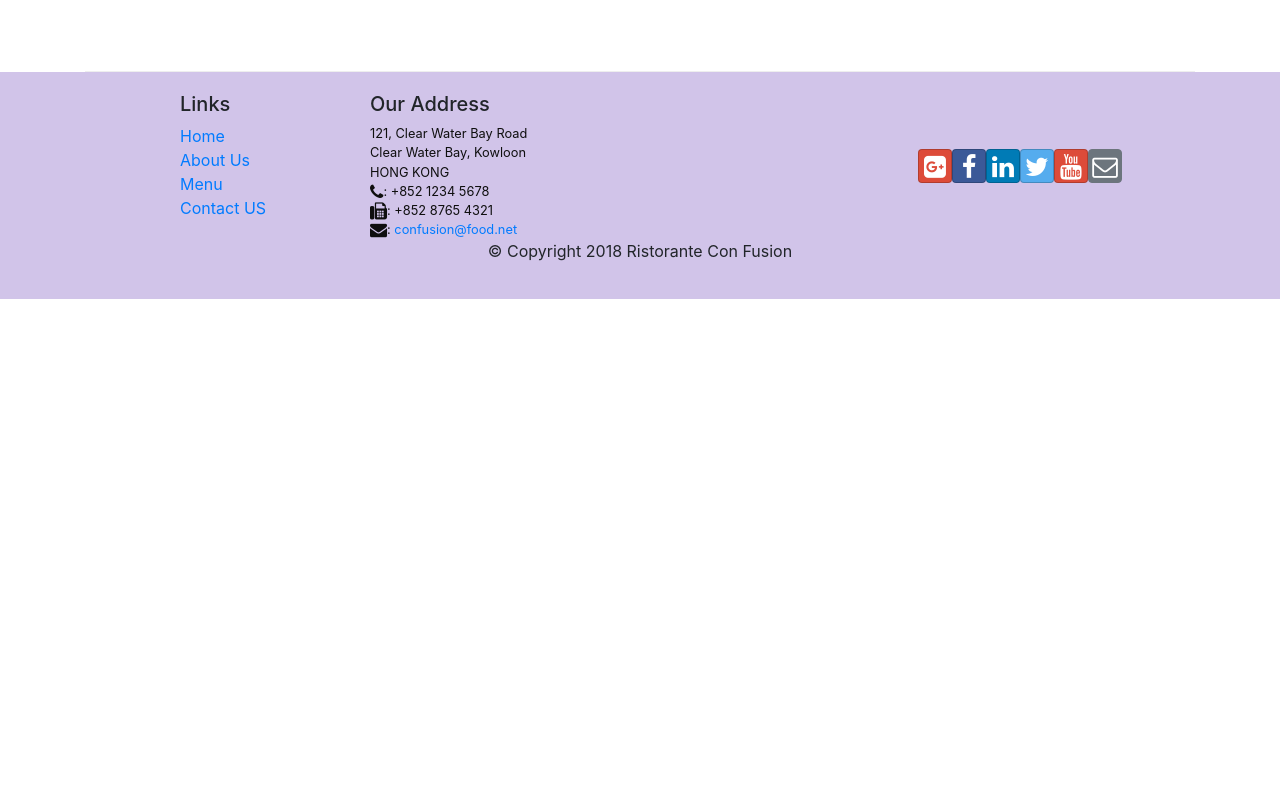
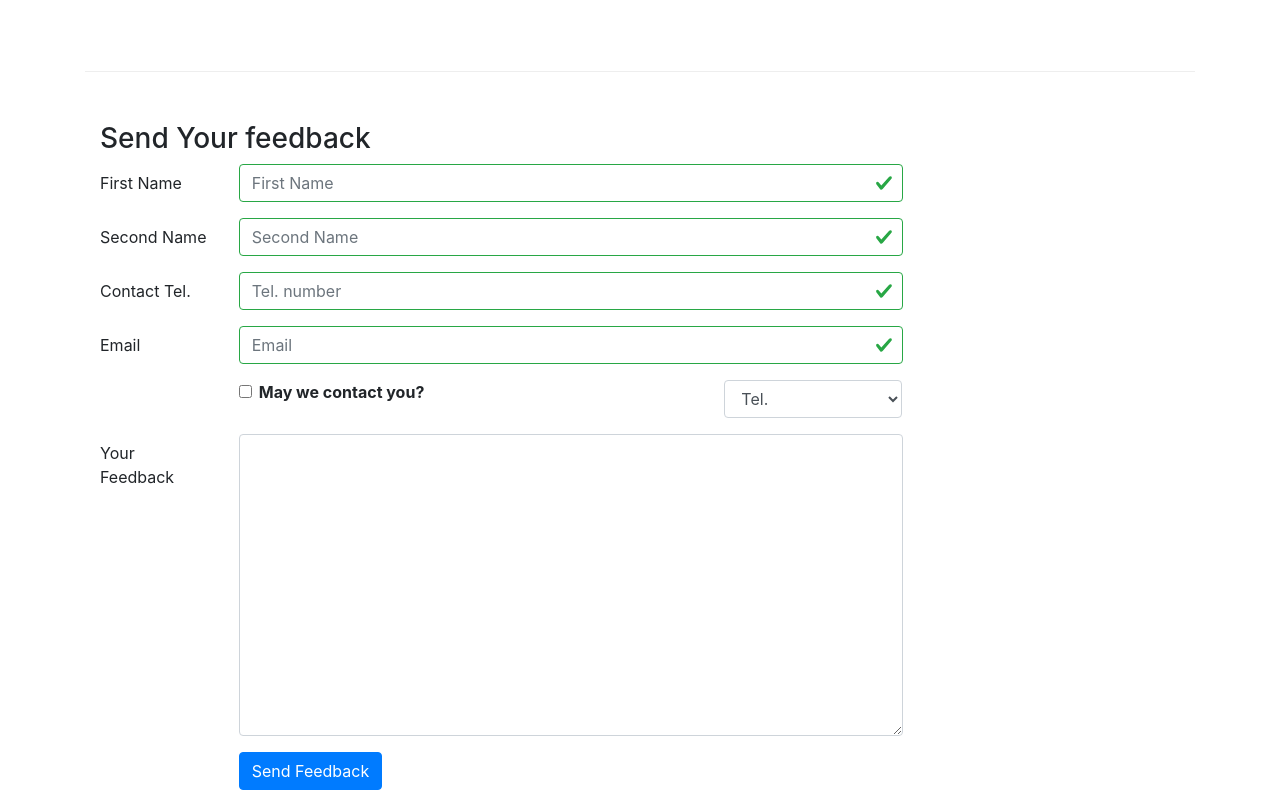
Before and after one commit to MaxiNCh/coursera_hong_kong, a React (Create React App) app in the folder 2.React/confusion/: page /contactus in a window 1280 px wide. Shown: the part 800-1600 px from the top of the page. Before the commit the page ends 1099 px from the top, so only its background shows below. Built offline with nearby package versions, Linux system fonts and the light colour scheme.

Commit message:
Controlled form

```diff
--- a/2.React/confusion/src/components/ContactComponent.js
+++ b/2.React/confusion/src/components/ContactComponent.js
@@ -1,8 +1,87 @@
-import React from 'react';
-import { Breadcrumb, BreadcrumbItem } from 'reactstrap';
+import React, {Component} from 'react';
+import { Breadcrumb, BreadcrumbItem, Button, Form, FormGroup, Label, Input, Col, FormFeedback} from 'reactstrap';
 import { Link } from 'react-router-dom';
 
-function Contact(props) {
+class Contact extends Component {
+
+	constructor(props) {
+		super(props);
+		this.state = {
+			firstname: '',
+			lastname: '',
+			telnum: '',
+			email: '',
+			agree: '',
+			contactType: 'Tel.',
+			message: '',
+			touched: {
+				firstname: false,
+				lastname: false,
+				telnum: false,
+				email: false
+			}
+		};
+
+		this.handleInputChange = this.handleInputChange.bind(this);
+		this.handleSubmit = this.handleSubmit.bind(this);
+	}
+
+	handleInputChange(event) {
+		const target = event.target;
+		const value = target.type === 'checkbox' ? target.checked : target.value;
+		const name = target.name
+
+		this.setState({
+			[name]: value,
+		});
+
+	}
+
+	handleSubmit(event) {
+		console.log('Current state is ' + JSON.stringify(this.state));
+		alert('Current state is ' + JSON.stringify(this.state));
+		event.preventDefault();
+	}
+
+	handleBlur = (field) => (evt) => {
+		this.setState({
+			touched: {...this.state.touched, [field]: true}
+		});
+	}
+
+	validate(firstname, lastname, telnum, email) {
+		const errors = {
+			firstname: '',
+			lastname: '',
+			telnum: '',
+			email: '',
+		};
+
+		if (this.state.touched.firstname && firstname.length < 3)
+			errors.firstname = 'FIrst Name should be >= 3 characters';
+		else if (this.state.touched.firstname && firstname.length > 10)
+			errors.firstname = 'FIrst Name should be <= 10 characters';
+
+		if (this.state.touched.lastname && lastname.length < 3)
+			errors.lastname = 'Last Name should be >= 3 characters';
+		else if (this.state.touched.lastname && lastname.length > 10)
+			errors.lastname = 'Last Name should be <= 10 characters';
+
+		const reg = /^\d+$/;
+		if (this.state.touched.telnum && !reg.test(telnum))
+			errors.telnum = 'Telephone number should contain only digits';
+
+		if (this.state.touched.email && email.split('').filter( x => x === '@').length !== 1)
+			errors.email = 'Email should contain one @';
+
+		return errors;
+
+	}
+
+	render () {
+
+		const errors = this.validate(this.state.firstname, this.state.lastname, this.state.telnum, this.state.email)
+
 		return(
 			<div className="container">
 				<div className="row">
@@ -41,8 +120,107 @@
 						</div>
 					</div>
 				</div>
+				<div className="row row-content">
+					<div className="col-12">
+						<h3>Send Your feedback</h3>
+					</div>
+					<div className="col-12 col-md-9">
+						<Form onSubmit={this.handleSubmit}>
+							<FormGroup row>
+								<Label htmlFor="firstname" md={2}>First Name</Label>
+								<Col md={10}>
+									<Input type="text" id="firstname" name="firstname"
+										placeholder="First Name"
+										value={this.state.firstname}
+										valid={errors.firstname === ''}
+										invalid={errors.firstname !== ''}
+										onBlur={this.handleBlur('firstname')}
+										onChange={this.handleInputChange} />
+										<FormFeedback>{errors.firstname}</FormFeedback>
+								</Col>
+							</FormGroup>
+							<FormGroup row>
+								<Label htmlFor="lastname" md={2}>Second Name</Label>
+								<Col md={10}>
+									<Input type="text" id="lastname" name="lastname"
+										placeholder="Second Name"
+										value={this.state.lastname}
+										valid={errors.lastname === ''}
+										invalid={errors.lastname !== ''}
+										onBlur={this.handleBlur('lastname')}
+										onChange={this.handleInputChange} />
+										<FormFeedback>{errors.lastname}</FormFeedback>
+								</Col>
+							</FormGroup>
+							<FormGroup row>
+								<Label htmlFor="telnum" md={2}>Contact Tel.</Label>
+								<Col md={10}>
+									<Input type="tel" id="telnum" name="telnum"
+										placeholder="Tel. number"
+										value={this.state.telnum}
+										valid={errors.telnum === ''}
+										invalid={errors.telnum !== ''}
+										onBlur={this.handleBlur('telnum')}
+										onChange={this.handleInputChange} />
+										<FormFeedback>{errors.telnum}</FormFeedback>
+								</Col>
+							</FormGroup>
+							<FormGroup row>
+								<Label htmlFor="email" md={2}>Email</Label>
+								<Col md={10}>
+									<Input type="email" id="email" name="email"
+										placeholder="Email"
+										value={this.state.email}
+										valid={errors.email === ''}
+										invalid={errors.email !== ''}
+										onBlur={this.handleBlur('email')}
+										onChange={this.handleInputChange} />
+										<FormFeedback>{errors.email}</FormFeedback>
+								</Col>
+							</FormGroup>
+							<FormGroup row>
+								<Col md={{size: 6, offset: 2}}>
+									<FormGroup check>
+										<Label check>
+											<Input type="checkbox"
+												name="agree"
+												checked={this.state.agree}
+												onChange={this.handleInputChange} /> {' '}
+											<strong>May we contact you?</strong>
+										</Label>
+									</FormGroup>
+								</Col>
+								<Col md={{size: 3, offset: 1}}>
+									<Input type="select" name="contactType"
+										value={this.state.contactType}
+										onChange={this.handleInputChange}>
+										<option>Tel.</option>
+										<option>Email</option>
+									</Input>
+								</Col>
+							</FormGroup>
+							<FormGroup row>
+								<Label htmlFor="message" md={2}>Your Feedback</Label>
+								<Col md={10}>
+									<Input type="textarea" id="message" name="message"
+										rows="12"
+										value={this.state.message}
+										onChange={this.handleInputChange}></Input>
+								</Col>
+							</FormGroup>
+							<FormGroup row>
+								<Col md={{size: 10, offset: 2}}>
+									<Button type="submit" color="primary">
+										Send Feedback
+									</Button>
+								</Col>
+							</FormGroup>
+						</Form>
+					</div>
+				</div>
 			</div>
 		);
 	}
+}
 
 export default Contact;
```
Lines whose indentation alone changed are shown as unchanged.
